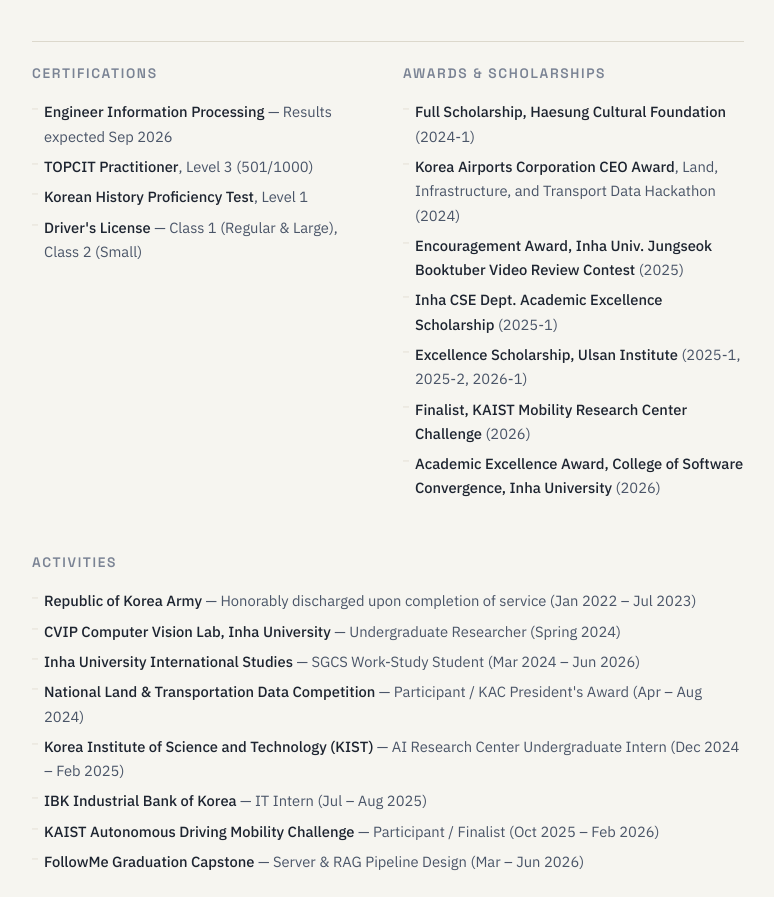
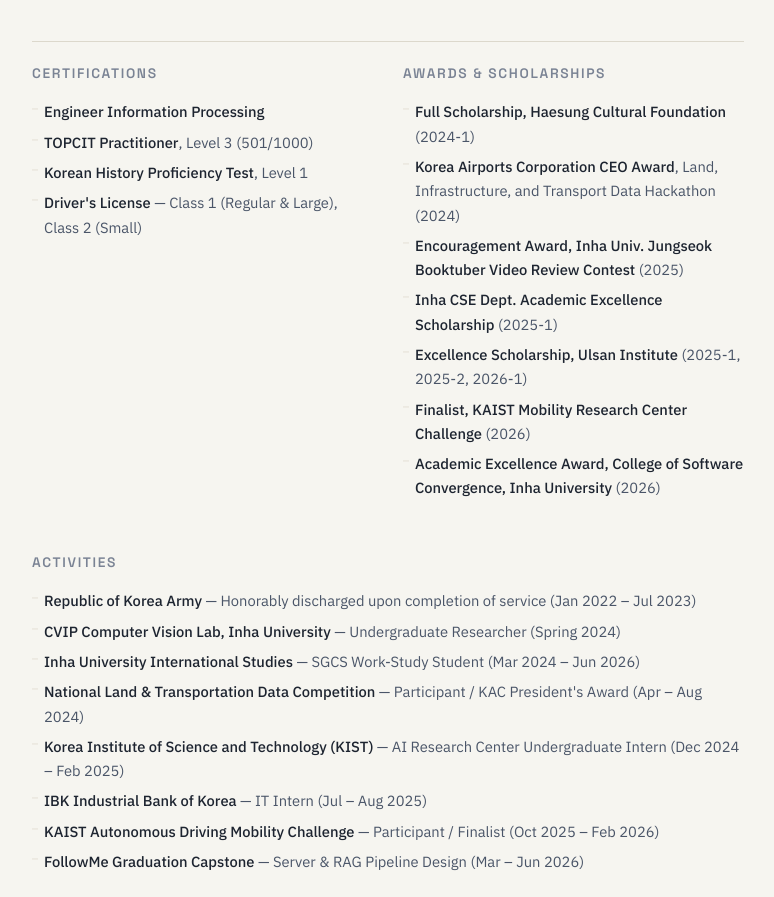
Before and after one commit to hynsxo/hynsxo.github.io, a plain HTML site: page en/index.html in a window 1280 px wide. Shown: the part 5564-6461 px from the top of the page, without its empty margins (252-1026 px from the left). Drawn offline with Linux system fonts and the light colour scheme; files whose address does not match are found by name.

Commit message:
update : certifications list in index.html
Removed the expected results date for Engineer Information Processing certification.

```diff
--- a/en/index.html
+++ b/en/index.html
@@ -394,7 +394,7 @@
             <div class="list-block">
                 <h2 class="section">Certifications</h2>
                 <ul>
-                    <li><strong>Engineer Information Processing</strong> &mdash; Results expected Sep 2026</li>
+                    <li><strong>Engineer Information Processing</strong></li>
                     <li><strong>TOPCIT Practitioner</strong>, Level 3 (501/1000)</li>
                     <li><strong>Korean History Proficiency Test</strong>, Level 1</li>
                     <li><strong>Driver's License</strong> &mdash; Class 1 (Regular &amp; Large), Class 2 (Small)</li>
```
